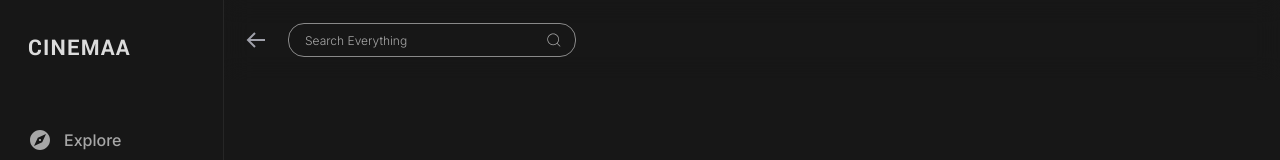
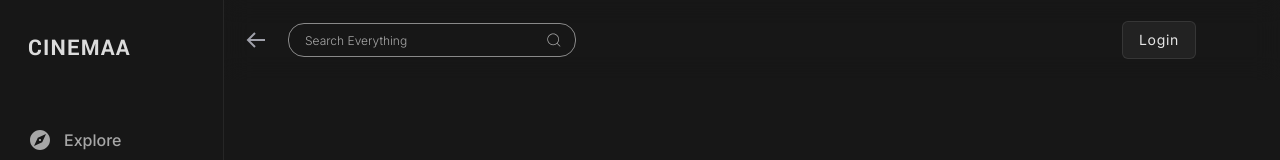
Before and after one commit to immdipu/Streamland-frontend, a Next.js app: page /search in a window 1280 px wide. Shown: the top 160 px of the page. Built offline with nearby package versions, Linux system fonts and the light colour scheme.

Commit message:
login button added

```diff
--- a/src/app/component/topnav/Topnav.tsx
+++ b/src/app/component/topnav/Topnav.tsx
@@ -17,7 +17,7 @@ const Topnav = () => {
       className="pl-56 max-md:pl-0 z-50 fixed bg-transparent
      inset-x-0 h-20 top-0"
     >
-      <section className="backdrop-blur-md h-full flex items-center w-full px-5">
+      <section className="backdrop-blur-md  h-full flex items-center w-full px-5">
         <button
           onClick={() => {
             router.back();
@@ -42,6 +42,11 @@ const Topnav = () => {
         </button>
 
         <SearchStatic />
+        <section className=" w-full flex justify-end mr-16">
+          <button className="bg-_genre_chip_bg py-2 bg-opacity-60 border border-neutral-500 hover:border-opacity-75 duration-200 transition-colors  ease-linear border-opacity-25 px-4 block rounded-md  text-sm tracking-wider text-neutral-200">
+            Login
+          </button>
+        </section>
       </section>
     </div>
   );
```
